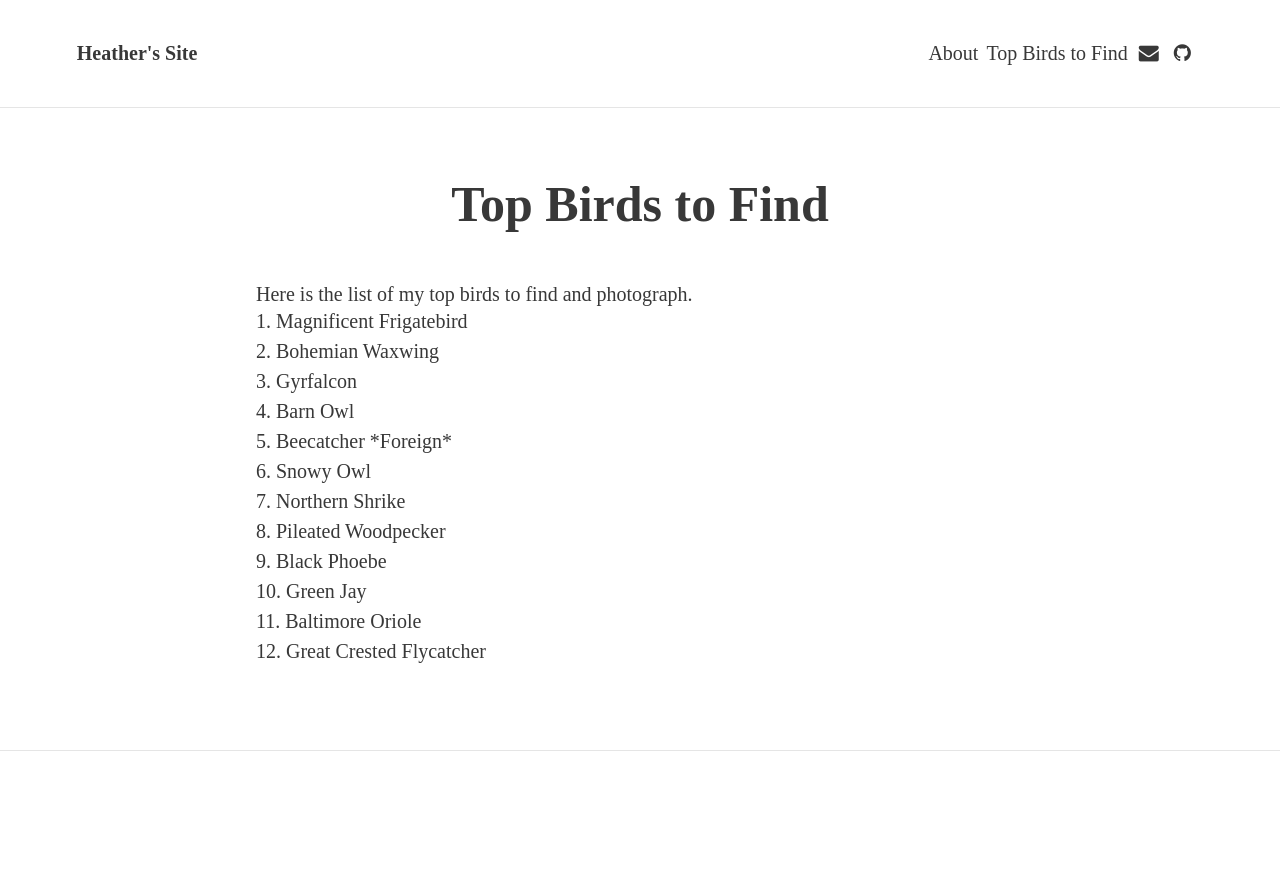
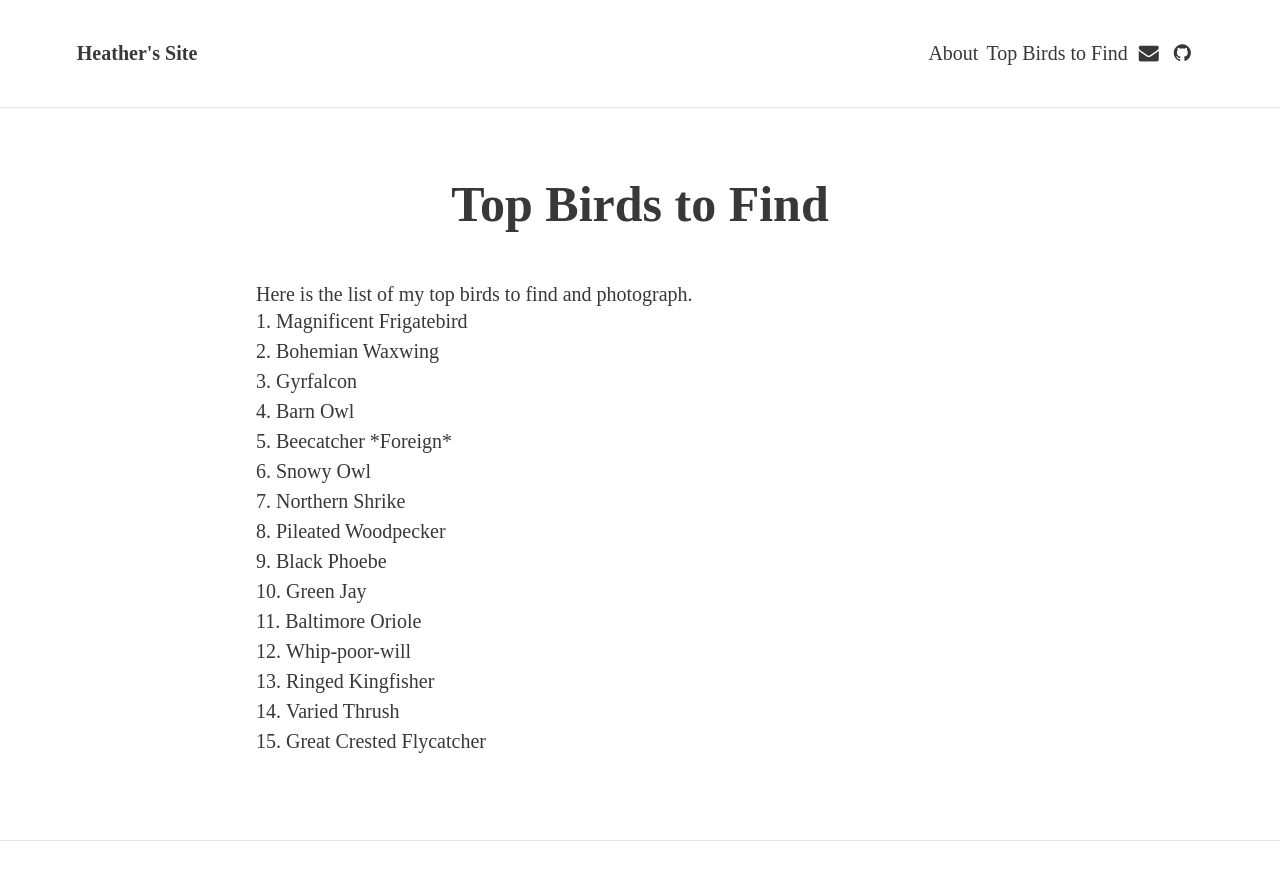
Before and after one commit to heathngordon/heathngordon.github.io, a Jekyll site: the page built from top-birds.html, in a window 1280 px wide. Shown: the top 880 px of the page. Built offline with Jekyll 4.4.1, drawn with Linux system fonts in a browser that asks for light colours; nearby versions of some CDN libraries; some web fonts are replaced.

Commit message:
added birds to top birds list

```diff
--- a/top-birds.html
+++ b/top-birds.html
@@ -19,5 +19,8 @@ Here is the list of my top birds to find and photograph.
 <li>Black Phoebe</li>
 <li>Green Jay </li>
 <li>Baltimore Oriole </li>
+<li>Whip-poor-will</li>
+<li>Ringed Kingfisher</li>
+<li>Varied Thrush</li>
 <li>Great Crested Flycatcher </li>
 </ol>
```
